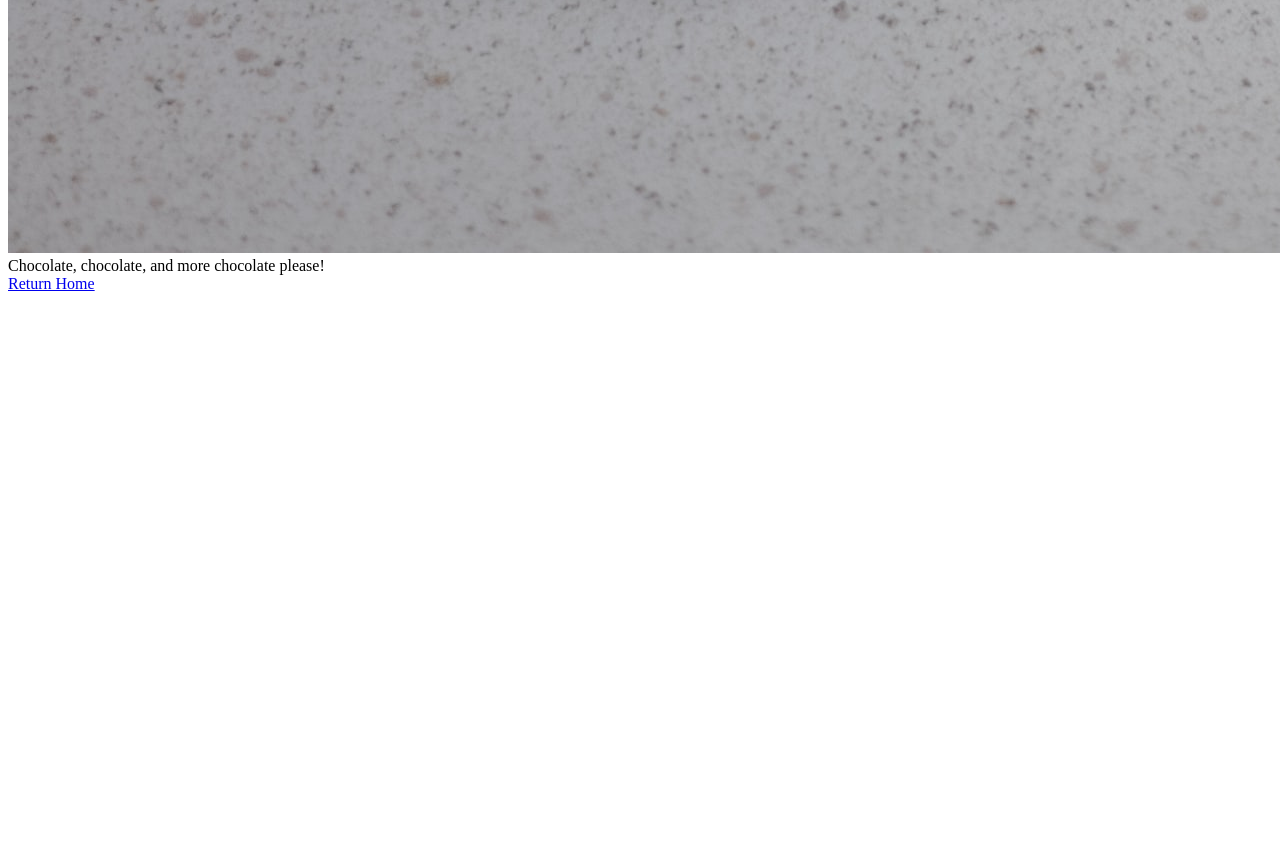
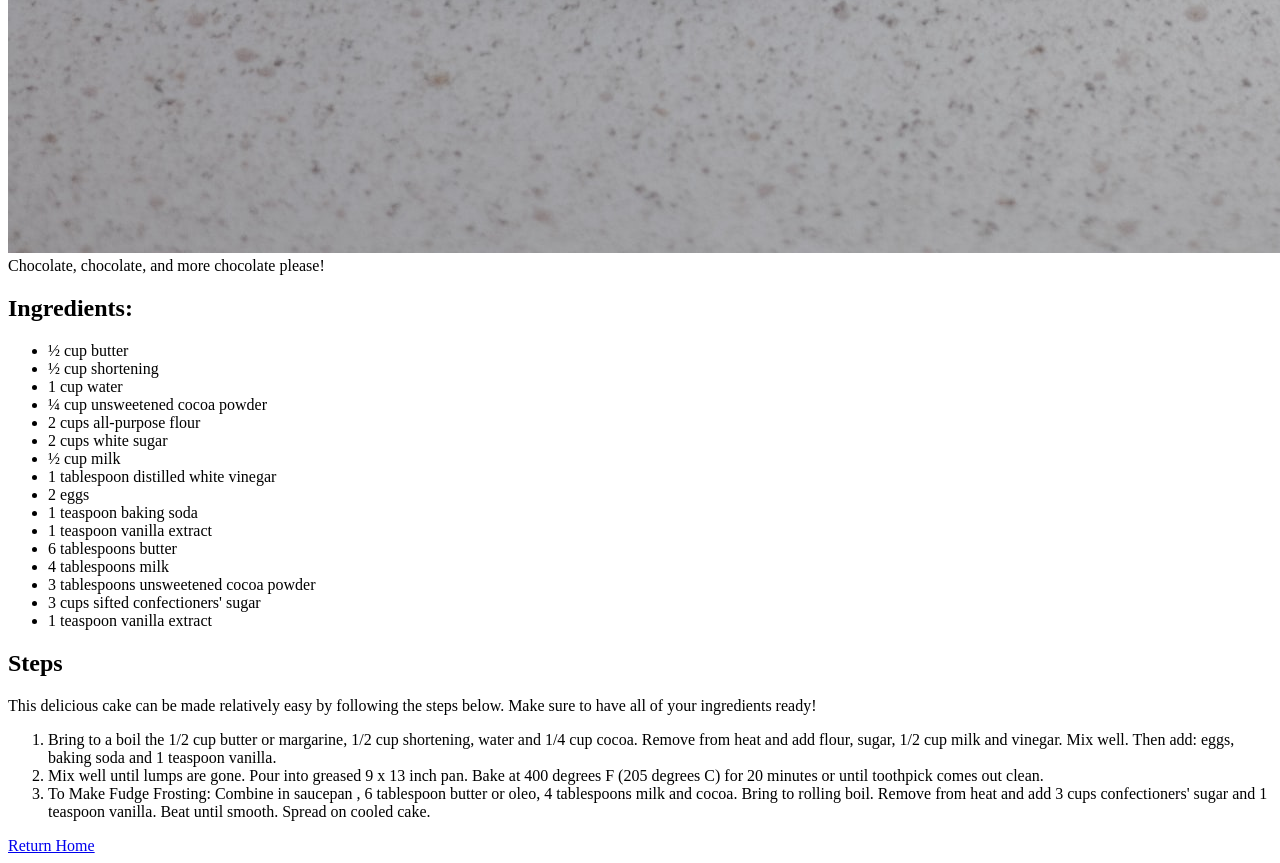
Before and after one commit to padams12/odin-recipes, a plain HTML site: page best_chocolate_cake.html in a window 1280 px wide. Shown: the part 2707-3570 px from the top of the page. Before the commit the page ends 3008 px from the top, so only its background shows below. Drawn offline with Linux system fonts and the light colour scheme.

Commit message:
Add ingredient list and recipe steps

```diff
--- a/best_chocolate_cake.html
+++ b/best_chocolate_cake.html
@@ -10,6 +10,53 @@
     <h1>Best Chocolate Cake</h1>
     <img src="./img/cake.jpg" alt="A delicious chocolate cake.">
     <figcaption>Chocolate, chocolate, and more chocolate please!</figcaption>
+    <h2>Ingredients:</h2>
+    <ul>
+        <li>½ cup butter</li>
+
+        <li>½ cup shortening</li>
+
+        <li>1 cup water</li>
+
+        <li>¼ cup unsweetened cocoa powder</li>
+
+        <li>2 cups all-purpose flour</li>
+
+        <li>2 cups white sugar</li>
+
+        <li>½ cup milk</li>
+
+        <li>1 tablespoon distilled white vinegar</li>
+
+        <li>2 eggs</li>
+
+        <li>1 teaspoon baking soda</li>
+
+        <li>1 teaspoon vanilla extract</li>
+
+        <li>6 tablespoons butter</li>
+
+        <li>4 tablespoons milk</li>
+
+        <li>3 tablespoons unsweetened cocoa powder</li>
+
+        <li>3 cups sifted confectioners' sugar</li>
+
+        <li>1 teaspoon vanilla extract</li>
+
+    </ul>
+
+    <h2>Steps</h2>
+    <p>This delicious cake can be made relatively easy by following the steps below.
+        Make sure to have all of your ingredients ready!
+    </p>
+
+    <ol>
+
+        <li>Bring to a boil the 1/2 cup butter or margarine, 1/2 cup shortening, water and 1/4 cup cocoa. Remove from heat and add flour, sugar, 1/2 cup milk and vinegar. Mix well. Then add: eggs, baking soda and 1 teaspoon vanilla.</li>
+        <li>Mix well until lumps are gone. Pour into greased 9 x 13 inch pan. Bake at 400 degrees F (205 degrees C) for 20 minutes or until toothpick comes out clean.</li>
+        <li>To Make Fudge Frosting: Combine in saucepan , 6 tablespoon butter or oleo, 4 tablespoons milk and cocoa. Bring to rolling boil. Remove from heat and add 3 cups confectioners' sugar and 1 teaspoon vanilla. Beat until smooth. Spread on cooled cake.</li>
+    </ol>
 
     <a href="./index.html">Return Home</a>
 
```
